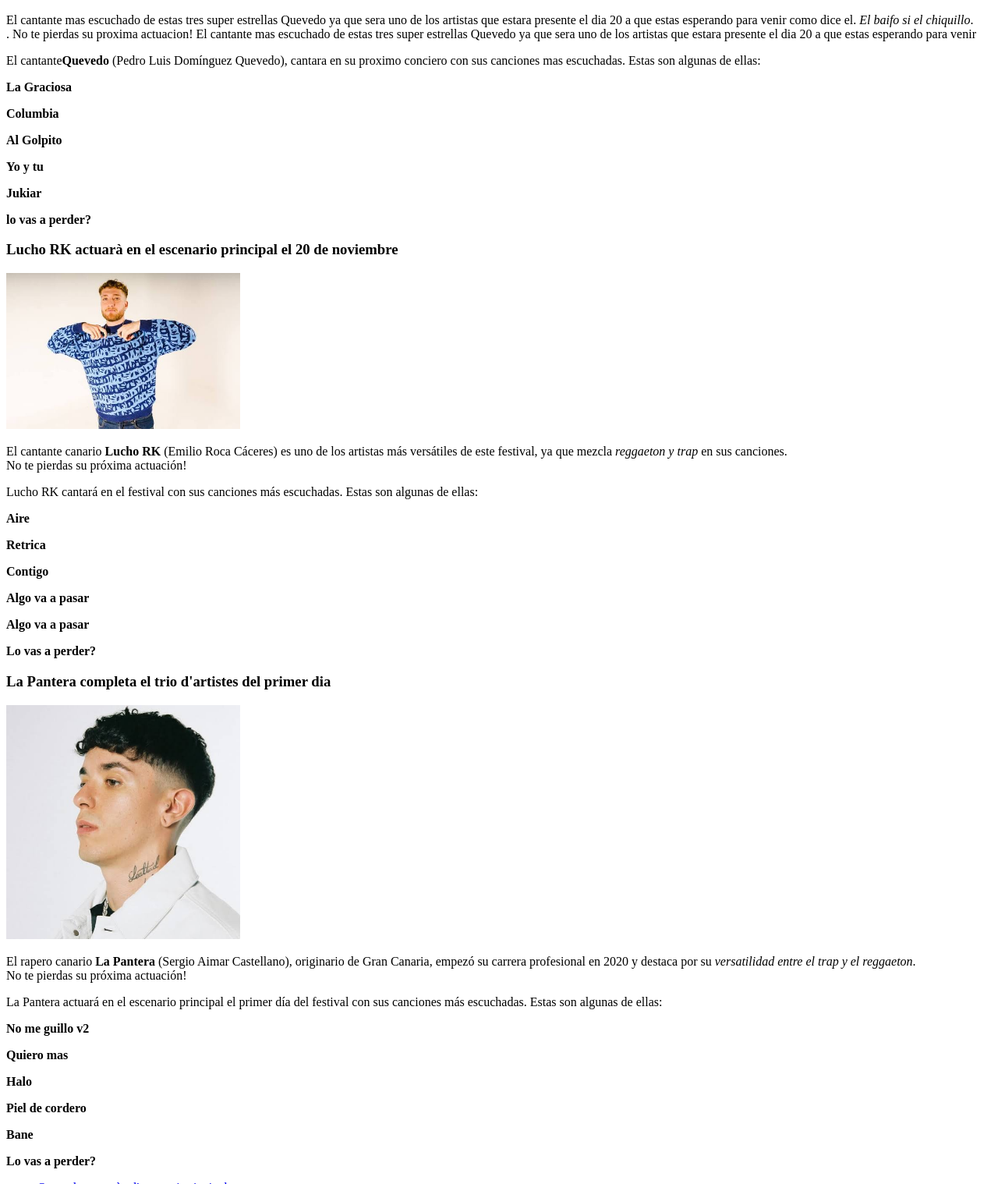
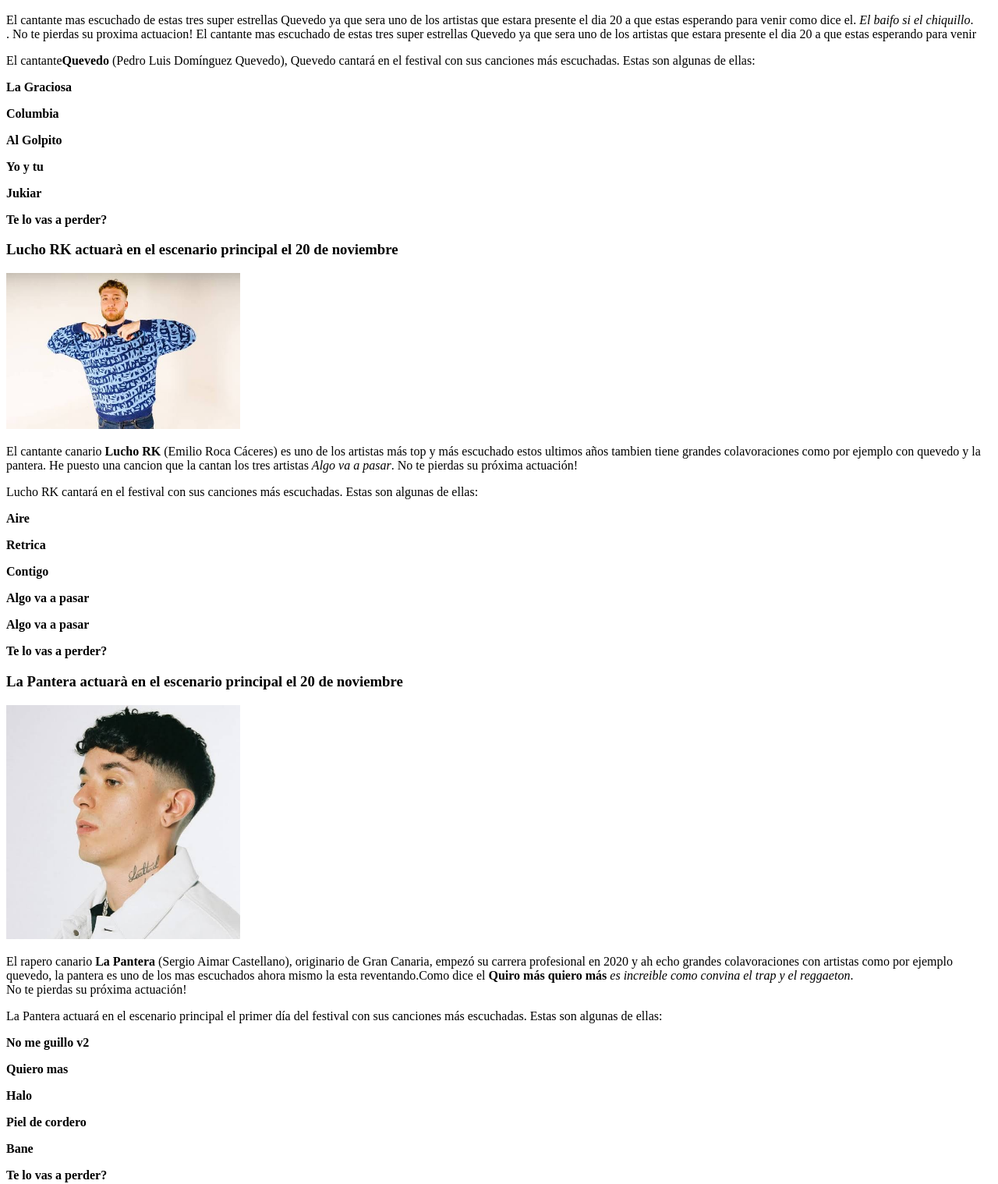
Before and after one commit to VillalobosBrandon-web/A8.-METACOGNICI-Chronos-web-, a plain HTML site: page seccions/noticies-sergi.html in a window 1280 px wide. Shown: the part 257-1775 px from the top of the page at 78% size. Drawn offline with Linux system fonts and the light colour scheme.

Commit message:
noticies-sergi

```diff
--- a/seccions/noticies-sergi.html
+++ b/seccions/noticies-sergi.html
@@ -16,8 +16,8 @@
     </p>
     <p>
         El cantante<strong>Quevedo</strong> (Pedro Luis Domínguez Quevedo),
-        cantara en su proximo conciero con sus canciones mas escuchadas.
-        Estas son algunas de ellas:
+    Quevedo cantará en el festival con sus canciones más escuchadas.
+    Estas son algunas de ellas:
     </p>
 
     <p>
@@ -41,7 +41,7 @@
     </p>
 
 
-    <strong>lo vas a perder?</strong>
+    <strong>Te lo vas a perder?</strong>
 
     </p>
 
@@ -49,8 +49,9 @@
     <img src="../img/lucho rk noticia.png" alt="Lucho RK" width="300">
      <p>
     El cantante canario <strong>Lucho RK</strong> (Emilio Roca Cáceres) es uno de los
-    artistas más versátiles de este festival, ya que mezcla <em>reggaeton y trap</em>
-    en sus canciones.<br>
+    artistas más top y más escuchado estos ultimos años tambien tiene grandes colavoraciones como por ejemplo con quevedo y la pantera.
+    He puesto una cancion que la cantan los tres artistas <em>Algo va a pasar</em>.
+
     No te pierdas su próxima actuación!
     </p>
 
@@ -81,16 +82,17 @@
     </p>
 
     <p>
-    <strong>Lo vas a perder?</strong>
+    <strong>Te lo vas a perder?</strong>
     </p>
 
 
-    <h3 id="noticia3">La Pantera completa el trio d'artistes del primer dia</h3>
+    <h3 id="noticia3">La Pantera actuarà en el escenario principal el 20 de noviembre</h3>
     <img src="../img/lapanteranoticia.png" alt="La Pantera" width="300">
     <p>
     El rapero canario <strong>La Pantera</strong> (Sergio Aimar Castellano), originario
-    de Gran Canaria, empezó su carrera profesional en 2020 y destaca por su
-    <em>versatilidad entre el trap y el reggaeton</em>.<br>
+    de Gran Canaria, empezó su carrera profesional en 2020 y ah echo grandes colavoraciones con artistas como por ejemplo quevedo, la pantera
+    es uno de los mas escuchados ahora mismo la esta reventando.Como dice el <strong>Quiro más quiero más</strong>
+    <em>es increible como convina el trap y el reggaeton</em>.<br>
     No te pierdas su próxima actuación!
     </p>
     <p>
@@ -119,7 +121,7 @@
     </p>
 
     <p>
-    <strong>Lo vas a perder?</strong>
+    <strong>Te lo vas a perder?</strong>
     </p>
 
     <section>
```
